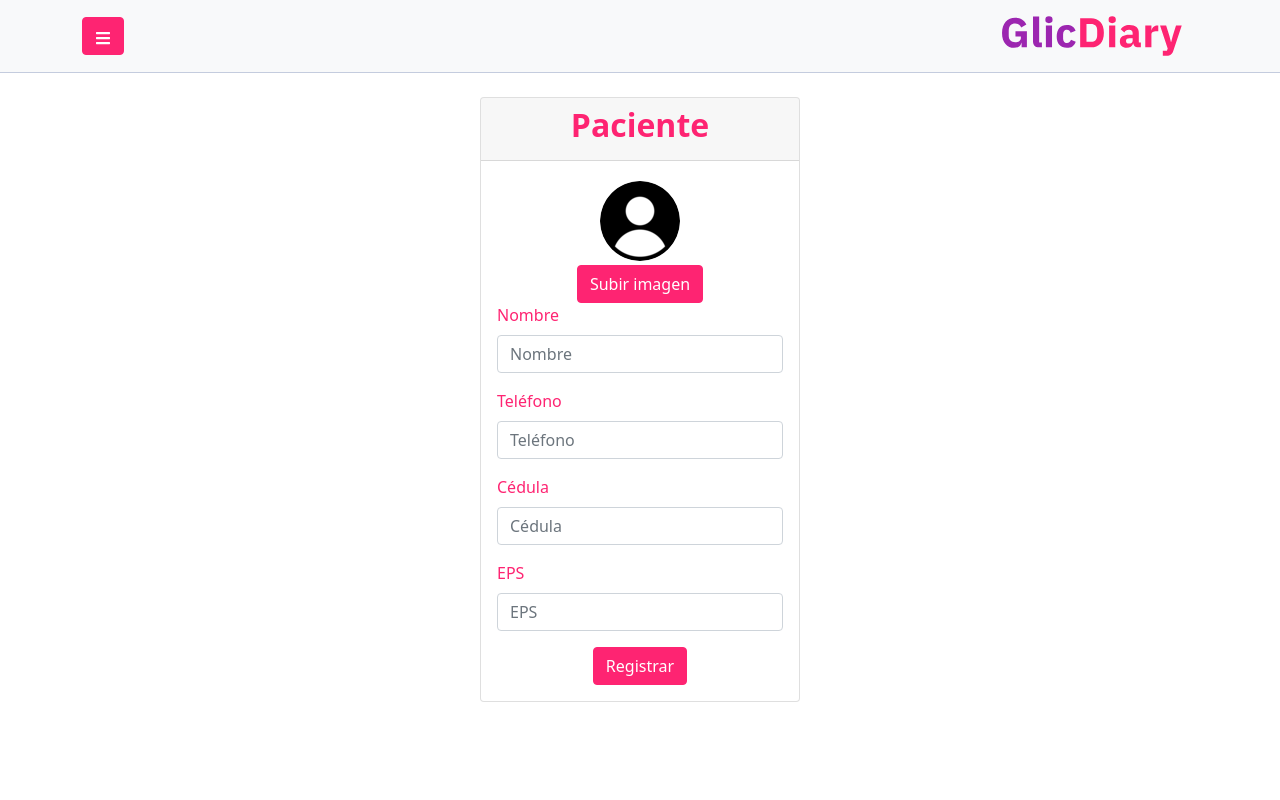
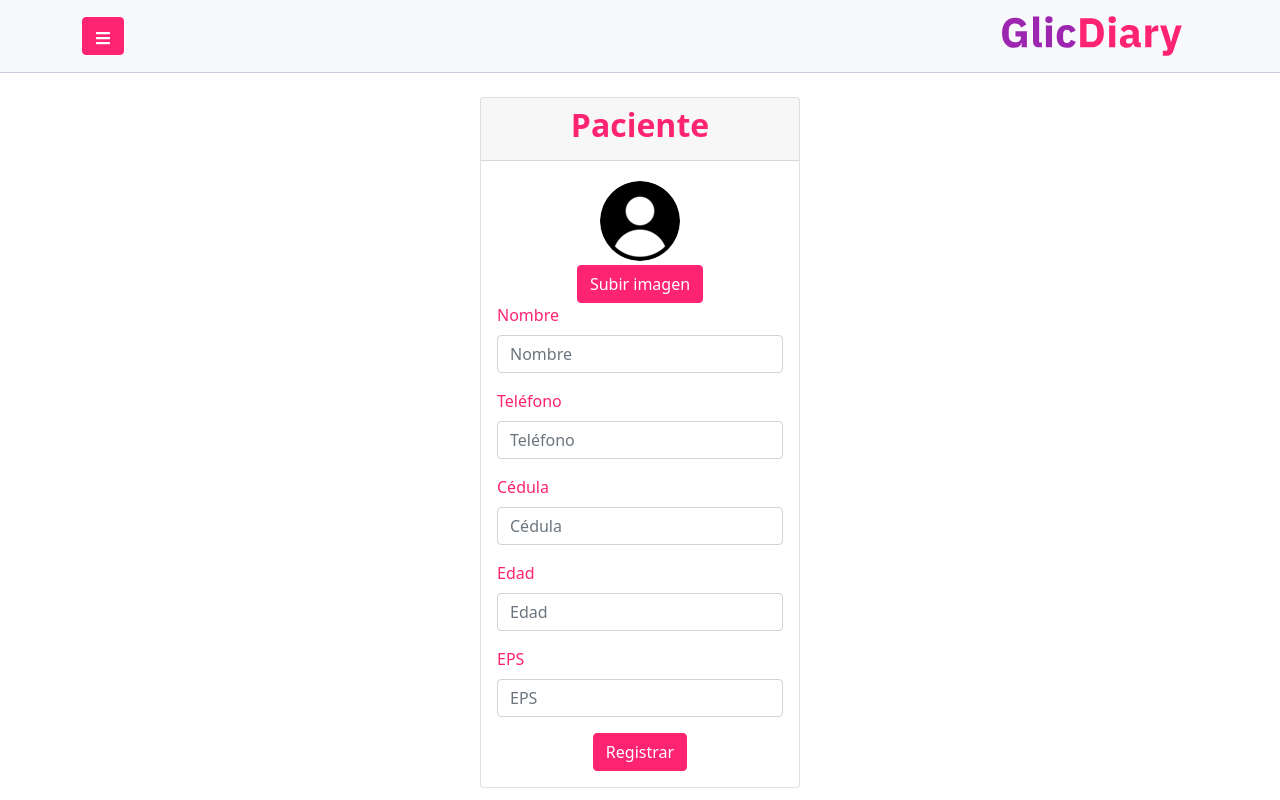
Before and after one commit to FrigoDev/Glicemiapp, a React (Create React App) app: page /p_reg in a window 1280 px wide. Built offline with nearby package versions, Linux system fonts and the light colour scheme.

Commit message:
Update P reg

```diff
--- a/src/components/P_reg.js
+++ b/src/components/P_reg.js
@@ -42,7 +42,11 @@ const P_reg = () => {
                     </Form.Group>
                     <Form.Group className="mb-3">
                         <Form.Label>Cédula</Form.Label>
-                        <Form.Control type="text" placeholder="Cédula"/>
+                        <Form.Control type="text" placeholder="Cédula" name="cédula" onChange={handleChange}/>
+                    </Form.Group>
+                    <Form.Group className="mb-3">
+                        <Form.Label>Edad</Form.Label>
+                        <Form.Control type="text" placeholder="Edad" name="edad" onChange={handleChange}/>
                     </Form.Group>
                     <Form.Group className="mb-3">
                         <Form.Label>EPS</Form.Label>
```
